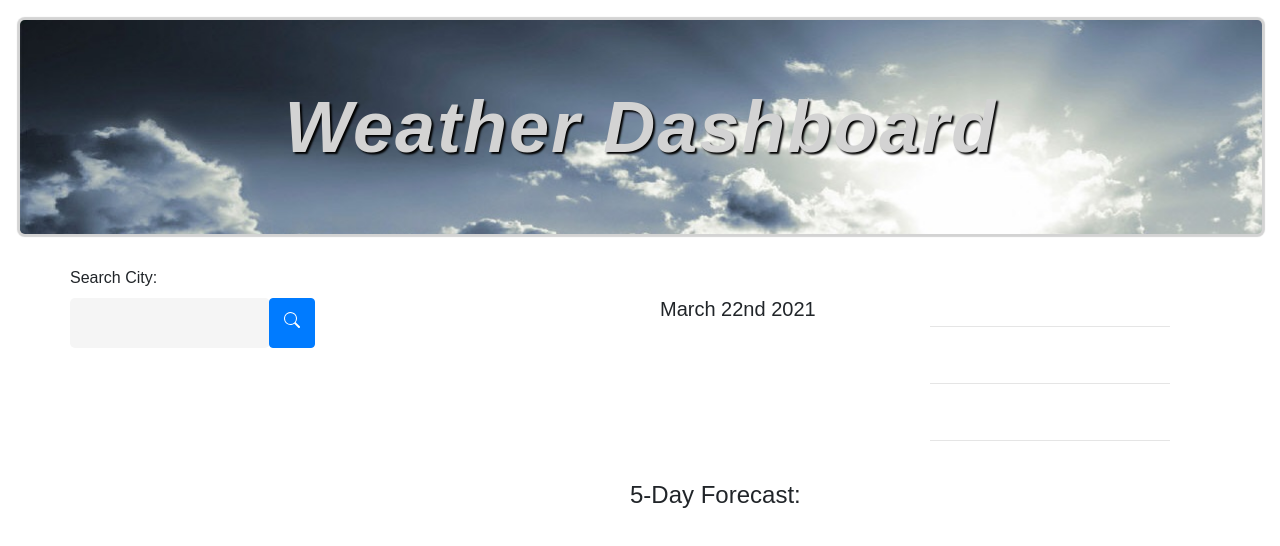
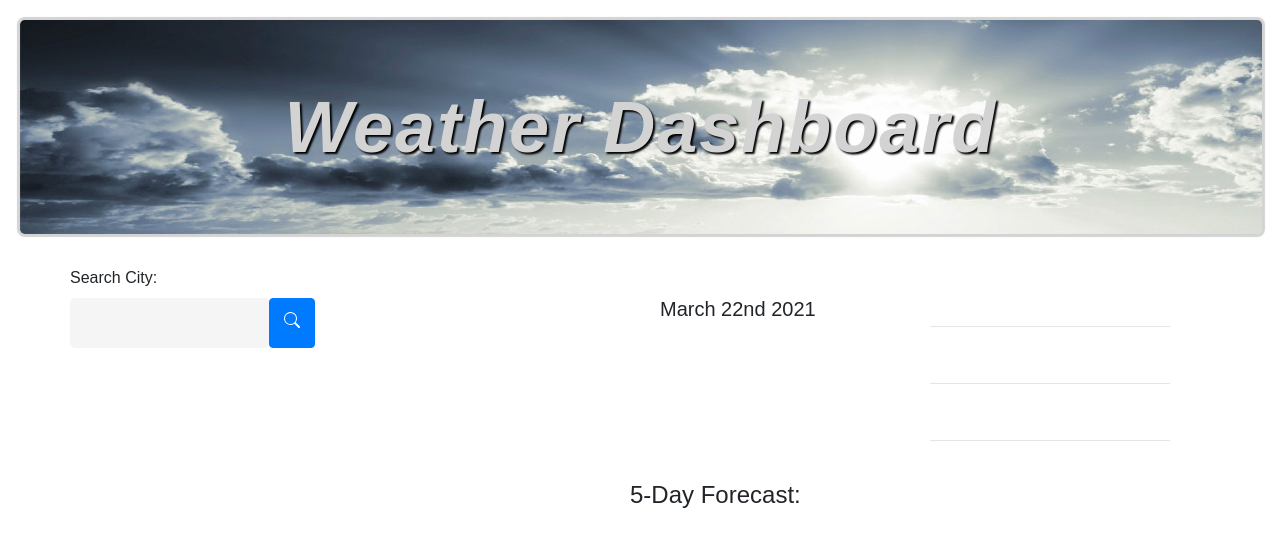
Before and after one commit to kjhallam/06_weather_dashboard, a plain HTML site: page index.html in a window 1280 px wide. Drawn offline with nearby package versions, Linux system fonts and the light colour scheme.

Commit message:
added no repeat to css

```diff
--- a/assets/style.css
+++ b/assets/style.css
@@ -68,7 +68,8 @@ input[type="submit"]{
 }
 
 .jumbotron {
-    background-image: url(./images/Weather-Background.jpg);
+    background: url(./images/Weather-Background.jpg) center center / cover no-repeat;
+    background-size: 100% 100%;
     width: 97vw;
     color: lightgray;
     font-weight: 800;
```
